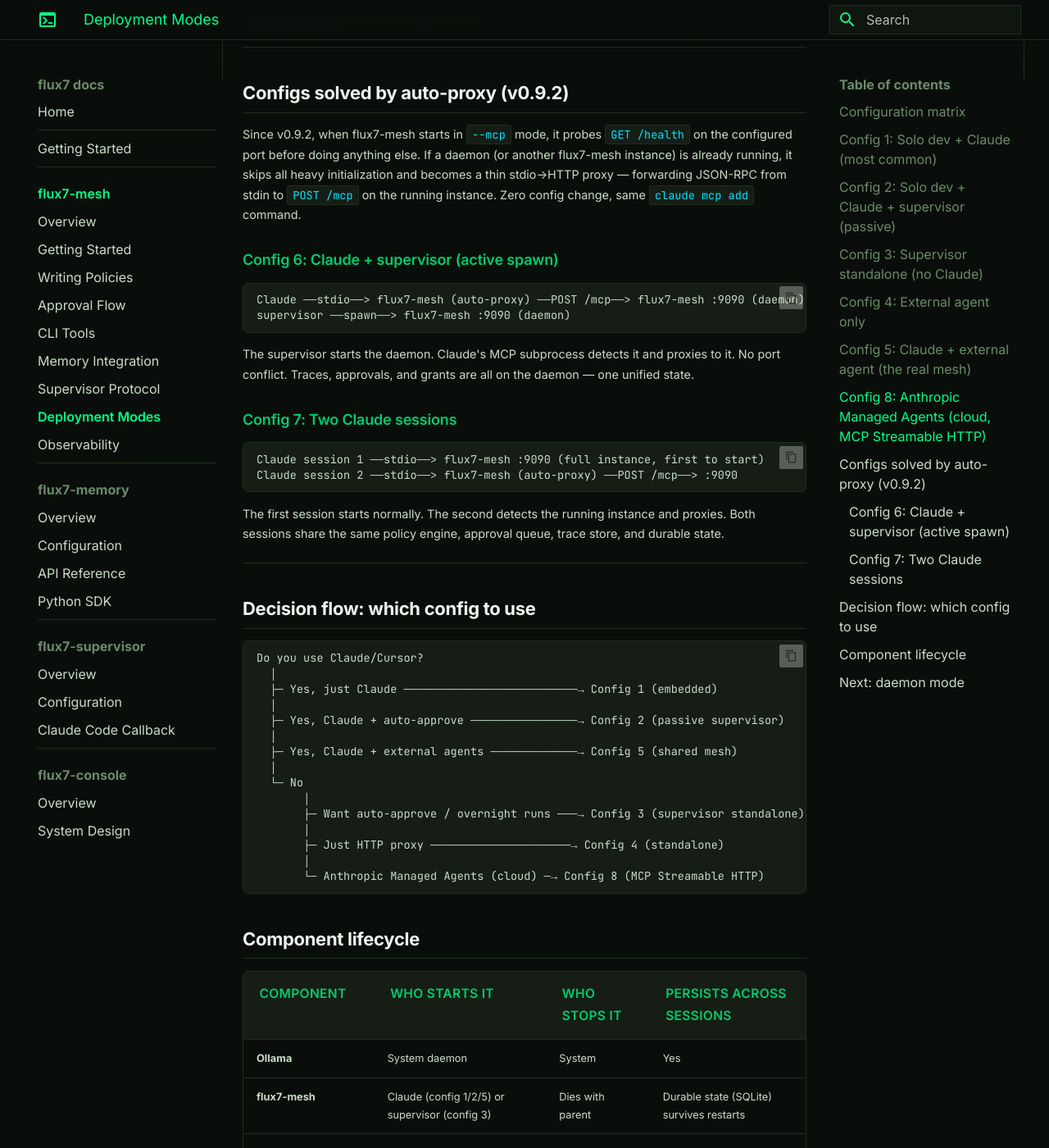
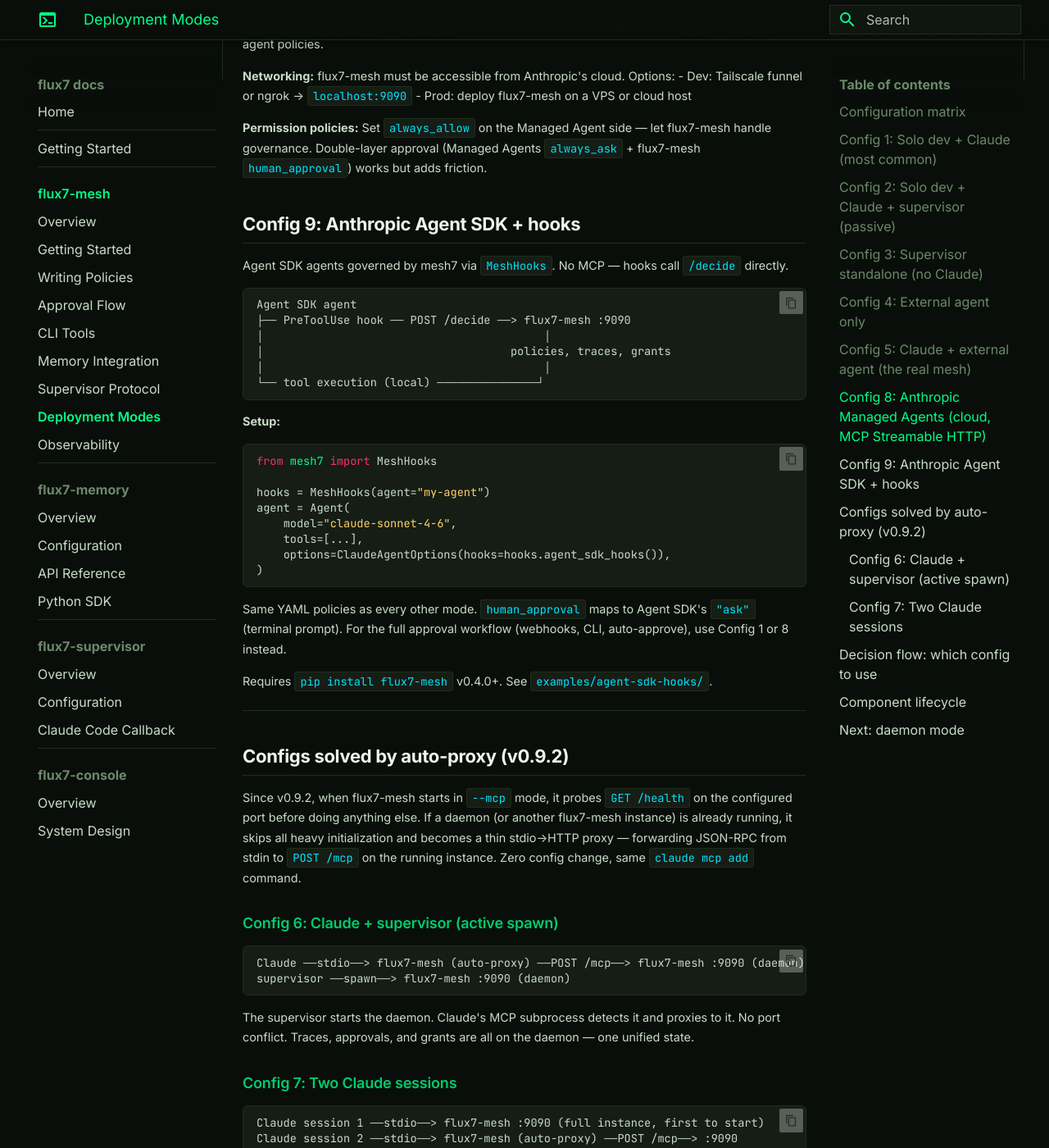
Before and after one commit to KTCrisis/flux7-docs, an MkDocs documentation site: the page built from docs/mesh7/deployment-modes.md, in a window 1280 px wide and 1400 px high, scrolled down 5295 px. Shown: the whole window at 82% size. Built offline with MkDocs 1.6.1 and Material for MkDocs 9.7.7, drawn with Linux system fonts in a browser that asks for light colours; some of the changed text lies outside the part shown.

Commit message:
docs(mesh7): add Config 9 — Agent SDK hooks integration
Co-Authored-By: Claude Opus 4.6 <noreply@anthropic.com>

````diff
--- a/docs/mesh7/deployment-modes.md
+++ b/docs/mesh7/deployment-modes.md
@@ -13,6 +13,8 @@ Agent-mesh supports different configurations depending on who connects and how.
 | **5** | Claude + external agent | MCP stdio + HTTP | Claude spawns it | Optional | Works |
 | **6** | Claude + supervisor (active spawn) | MCP stdio + HTTP | Both try to spawn | Active | Works (auto-proxy) |
 | **7** | 2 Claude sessions | MCP stdio × 2 | Both spawn | - | Works (auto-proxy) |
+| **8** | Managed Agents (cloud) | MCP Streamable HTTP | Manual / deploy | Optional | Works |
+| **9** | Agent SDK + hooks | HTTP `/decide` | Manual (`mesh7 serve`) | None | Works |
 
 Configs 1–5 work natively. Configs 6–7 are solved by auto-proxy (v0.9.2) — the second instance detects the running daemon and becomes a thin stdio→HTTP proxy instead of crashing.
 
@@ -220,6 +222,36 @@ flux7-mesh extracts the agent ID from `Authorization: Bearer agent:<id>` and app
 
 **Permission policies:** Set `always_allow` on the Managed Agent side — let flux7-mesh handle governance. Double-layer approval (Managed Agents `always_ask` + flux7-mesh `human_approval`) works but adds friction.
 
+## Config 9: Anthropic Agent SDK + hooks
+
+Agent SDK agents governed by mesh7 via `MeshHooks`. No MCP — hooks call `/decide` directly.
+
+```
+Agent SDK agent
+├── PreToolUse hook ── POST /decide ──> flux7-mesh :9090
+│                                          │
+│                                     policies, traces, grants
+│                                          │
+└── tool execution (local) ───────────────┘
+```
+
+**Setup:**
+
+```python
+from mesh7 import MeshHooks
+
+hooks = MeshHooks(agent="my-agent")
+agent = Agent(
+    model="claude-sonnet-4-6",
+    tools=[...],
+    options=ClaudeAgentOptions(hooks=hooks.agent_sdk_hooks()),
+)
+```
+
+Same YAML policies as every other mode. `human_approval` maps to Agent SDK's `"ask"` (terminal prompt). For the full approval workflow (webhooks, CLI, auto-approve), use Config 1 or 8 instead.
+
+Requires `pip install flux7-mesh` v0.4.0+. See `examples/agent-sdk-hooks/`.
+
 ---
 
 ## Configs solved by auto-proxy (v0.9.2)
@@ -263,7 +295,9 @@ Do you use Claude/Cursor?
        │
        ├─ Just HTTP proxy ─────────────────────→ Config 4 (standalone)
        │
-       └─ Anthropic Managed Agents (cloud) ─→ Config 8 (MCP Streamable HTTP)
+       ├─ Anthropic Managed Agents (cloud) ─→ Config 8 (MCP Streamable HTTP)
+       │
+       └─ Anthropic Agent SDK (hooks) ──────→ Config 9 (POST /decide)
 ```
 
 ## Component lifecycle
@@ -312,6 +346,7 @@ This solves Config 2's limitation (mesh dies with Claude). The supervisor manage
 | Config 4: Standalone HTTP | Done |
 | Config 5: Shared mesh | Done |
 | Config 8: Managed Agents (MCP Streamable HTTP) | Done (v0.9.0) |
+| Config 9: Agent SDK hooks (POST /decide) | Done (SDK v0.4.0) |
 | `supervisor.enabled` (hide approval tools) | Done |
 | Durable state (SQLite) | Done (v0.9.2) |
 | Auto-proxy (stdio→HTTP on daemon detect) | Done (v0.9.2) |
````
